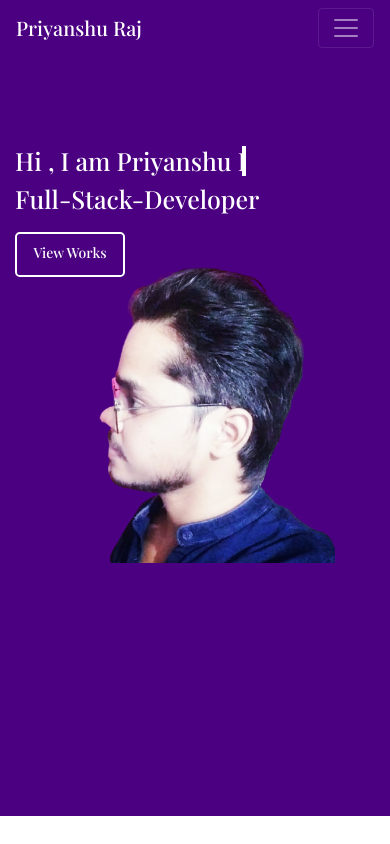
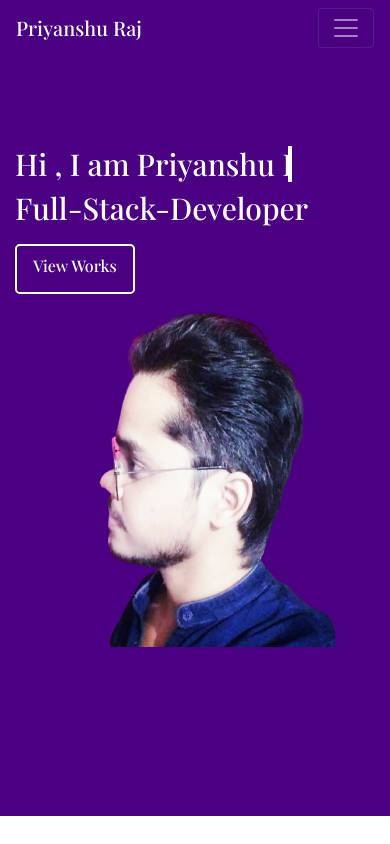
Before and after one commit to Priyanshu-Raj123/portfolio, a plain HTML site: page index.html in a window 390 px wide. Shown: the top 844 px of the page. Drawn offline with nearby package versions, Linux system fonts and the light colour scheme.

Commit message:
Update style.css

```diff
--- a/style.css
+++ b/style.css
@@ -232,23 +232,24 @@ footer h3{
 
 @media(max-width: 468px){
 
+
 	#home h1{
-		font-size: 25px !important;
+		font-size: 30px !important;
 		margin-top: 90px;
 	}
 	#home h2{
-		font-size: 25px !important;
+		font-size: 30px !important;
 	}
 	.hero-img{
-		height: 303px !important;
+		height: 343px !important;
 		width: 320px;
-		margin-top:-17px;
+		margin-top:10px;
 	}
 	#home .btn{
 		margin-top: 10px;
-		height: 45px;
-		width: 110px;
-		font-size: 14px;
+		height: 50px;
+		width: 120px;
+		font-size: 16px;
 	}
 	.details h3{
 		font-size: 30px;
```
